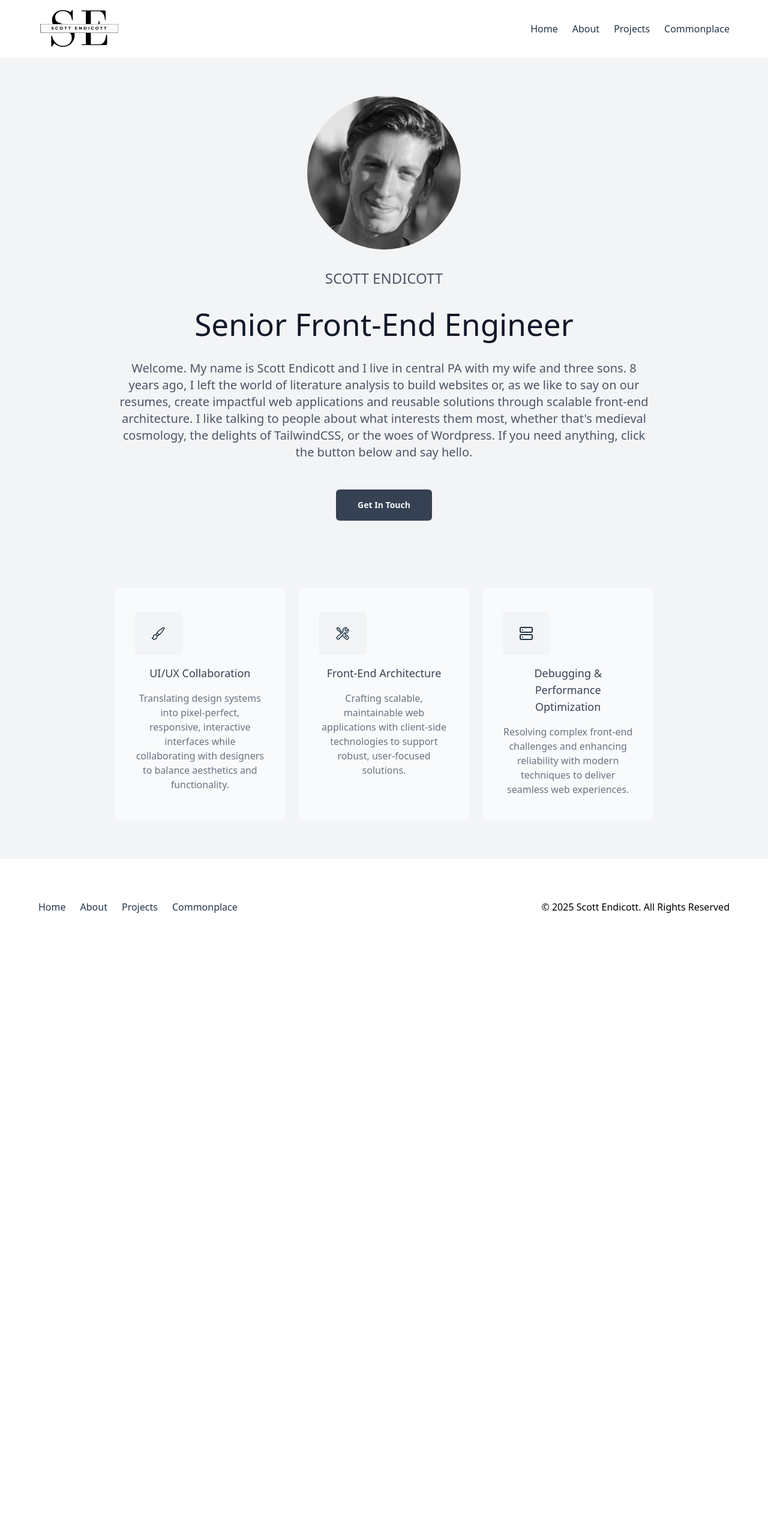
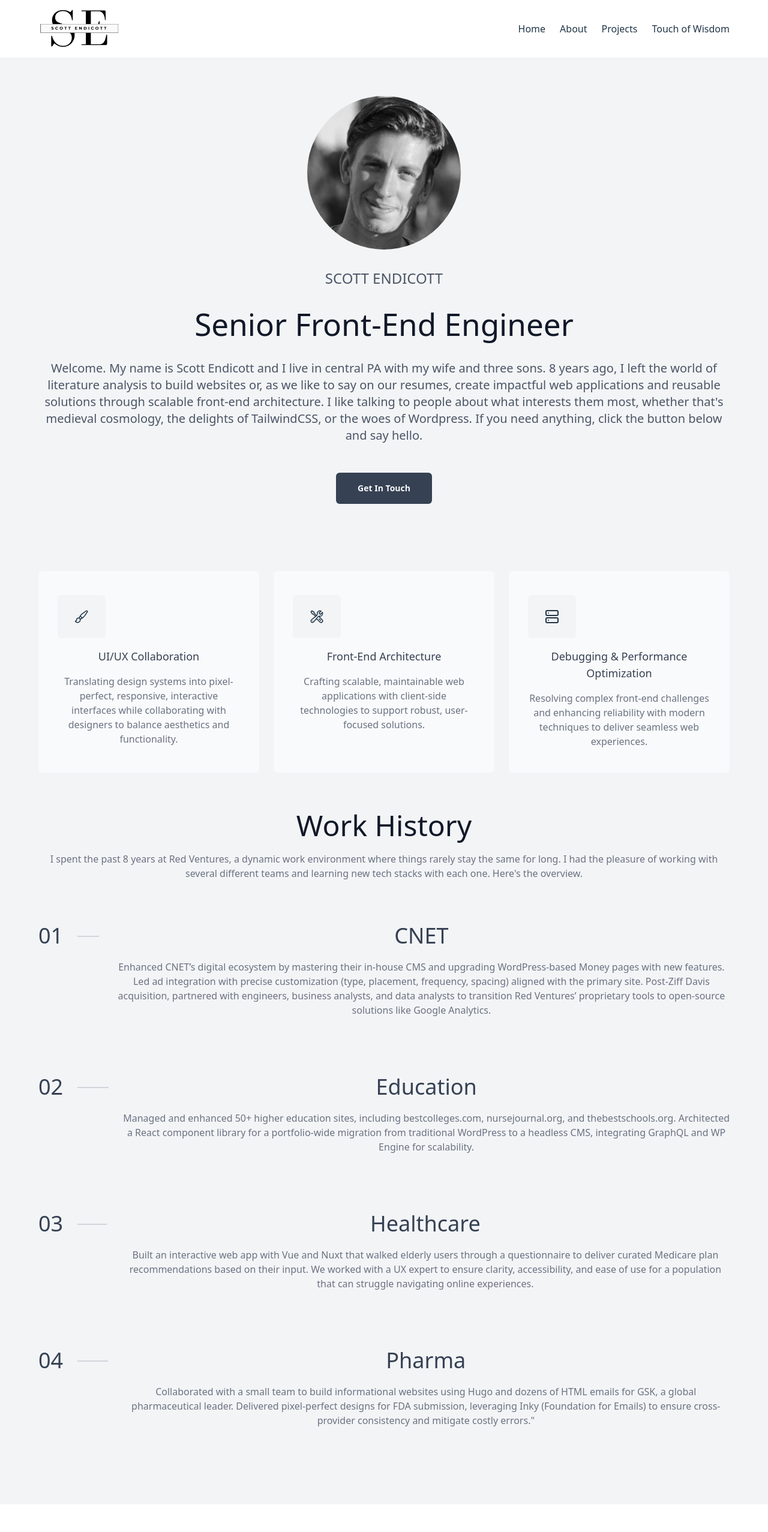
Before and after one commit to sendicott/personal-site, a React (Vite) app: page / in a window 1280 px wide. Shown: the top 2554 px of the page at 60% size. Before the commit the page ends 1592 px from the top, so only its background shows below. Built offline with nearby package versions, Linux system fonts and the light colour scheme.

Commit message:
home page update and minor fixes

```diff
--- a/src/App.jsx
+++ b/src/App.jsx
@@ -3,7 +3,7 @@ import Header from './components/Header';
 import Footer from './components/Footer';
 import Home from './pages/Home';
 import About from './pages/About';
-import Commonplace from './pages/Commonplace';
+import TouchOfWisdom from './pages/TouchOfWisdom';
 import Projects from './pages/Projects';
 import './App.css'
 
@@ -11,12 +11,12 @@ function App() {
   return (
     <>
       <Header />
-      <div className="mt-24 max-w-5xl mx-auto">
+      <div className="mt-24 max-w-7xl mx-auto">
         <Routes>
           <Route path="/" element={<Home />} />
           <Route path="/about" element={<About />} />
           <Route path="/projects" element={<Projects />} />
-          <Route path="/commonplace" element={<Commonplace />} />
+          <Route path="/touch-of-wisdom" element={<TouchOfWisdom />} />
         </Routes>
       </div>
       <Footer />
--- a/src/components/Footer.jsx
+++ b/src/components/Footer.jsx
@@ -1,10 +1,30 @@
-import Nav from './Nav';
+import logo from '../assets/endicott-logo.png';
+import { NavLink } from 'react-router-dom';
 
 function Footer() {
   return (
-    <div className="h-40 flex justify-between px-16 items-center w-full bg-white" >
-      <Nav />
-        <p className='text-black'>&copy; {(new Date().getFullYear())} Scott Endicott. All Rights Reserved</p>
+    <div className=" py-12 px-4 md:px-16 flex flex-col lg:flex-row justify-between items-center w-full bg-white lg:h-40">
+      <NavLink to="/">
+        <img className="h-18" src={logo} alt="Logo" />
+      </NavLink>
+      <div className="flex items-center justify-center">
+        <a href="https://www.facebook.com/sendicott1391" target="_blank" className="w-16 h-16 flex items-center justify-center rounded-full hover:bg-gray-200 transition ease-in-out duration-500" aria-label="Facebook">
+            <svg xmlns="http://www.w3.org/2000/svg" width="24" height="24" viewBox="0 0 24 24" fill="none" stroke="currentColor" strokeWidth="2" strokeLinecap="round" strokeLinejoin="round" className="feather feather-facebook text-gray-500 hover:text-gray-700 transition ease-in-out duration-500"><path d="M18 2h-3a5 5 0 0 0-5 5v3H7v4h3v8h4v-8h3l1-4h-4V7a1 1 0 0 1 1-1h3z"></path></svg>
+        </a>
+
+        <a href="mailto:sendicott1391@gmail.com" target="_blank" className="w-16 h-16 flex items-center justify-center rounded-full hover:bg-gray-200 transition ease-in-out duration-500" aria-label="Email">
+            <svg xmlns="http://www.w3.org/2000/svg" width="24" height="24" viewBox="0 0 24 24" fill="none" stroke="currentColor" strokeWidth="2" strokeLinecap="round" strokeLinejoin="round" className="feather feather-at-sign text-gray-500 hover:text-gray-700 transition ease-in-out duration-500"><circle cx="12" cy="12" r="4"></circle><path d="M16 8v5a3 3 0 0 0 6 0v-1a10 10 0 1 0-3.92 7.94"></path></svg>
+        </a>
+
+        <a href="https://www.linkedin.com/in/scottendicott/" target="_blank" className="w-16 h-16 flex items-center justify-center rounded-full hover:bg-gray-200 transition ease-in-out duration-500" aria-label="LinkedIn">
+          <svg xmlns="http://www.w3.org/2000/svg" width="24" height="24" viewBox="0 0 24 24" fill="none" stroke="currentColor" strokeWidth="2" strokeLinecap="round" strokeLinejoin="round" className="feather feather-linkedin text-gray-500 hover:text-gray-700 transition ease-in-out duration-500"><path d="M16 8a6 6 0 0 1 6 6v7h-4v-7a2 2 0 0 0-2-2 2 2 0 0 0-2 2v7h-4v-7a6 6 0 0 1 6-6z"></path><rect x="2" y="9" width="4" height="12"></rect><circle cx="4" cy="4" r="2"></circle></svg>
+        </a>
+
+        <a href="https://github.com/sendicott" target="_blank" className="w-16 h-16 flex items-center justify-center rounded-full hover:bg-gray-200 transition ease-in-out duration-500" aria-label="GitHub">
+          <svg xmlns="http://www.w3.org/2000/svg" width="24" height="24" viewBox="0 0 24 24" fill="none" stroke="currentColor" strokeWidth="2" strokeLinecap="round" strokeLinejoin="round"><path d="M9 19c-5 1.5-5-2.5-7-3m14 6v-3.87a3.37 3.37 0 0 0-.94-2.61c3.14-.35 6.44-1.54 6.44-7A5.44 5.44 0 0 0 20 4.77 5.07 5.07 0 0 0 19.91 1S18.73.65 16 2.48a13.38 13.38 0 0 0-7 0C6.27.65 5.09 1 5.09 1A5.07 5.07 0 0 0 5 4.77a5.44 5.44 0 0 0-1.5 3.78c0 5.42 3.3 6.61 6.44 7A3.37 3.37 0 0 0 9 18.13V22"/></svg>
+        </a>
+      </div>
+      <p className="text-gray text-xs">&copy; {(new Date().getFullYear())} Scott Endicott. All rights reserved.</p>
     </div>
   );
 }
--- a/src/components/Header.jsx
+++ b/src/components/Header.jsx
@@ -4,7 +4,7 @@ import { NavLink } from 'react-router-dom';
 
 function Header() {
   return (
-    <div className="absolute h-24 flex justify-between px-16 items-center w-full bg-white" >
+    <div className="absolute h-24 px-4 flex justify-between md:px-16 items-center w-full bg-white" >
       <div>
       <NavLink to="/">
         <img className="h-18" src={logo} alt="Logo" />
--- a/src/components/Nav.jsx
+++ b/src/components/Nav.jsx
@@ -1,21 +1,62 @@
 import { NavLink } from 'react-router-dom';
+import { useState } from 'react';
 
 function Nav() {
+  const [isOpen, setIsOpen] = useState(false);
+
   return (
-    <div className="block" >
-      <NavLink to="/" className="mr-6 hover:border-b-2 hover:border-orange-300 hover:text-gray-600">
+    <nav className="block">
+      {/* Hamburger Icon (visible on mobile) */}
+      <button
+        className="md:hidden text-gray-600 focus:outline-none"
+        onClick={() => setIsOpen(!isOpen)}
+      >
+        <svg className="w-6 h-6" fill="none" stroke="currentColor" viewBox="0 0 24 24">
+          <path
+            strokeLinecap="round"
+            strokeLinejoin="round"
+            strokeWidth="2"
+            d={isOpen ? 'M6 18L18 6M6 6l12 12' : 'M4 6h16M4 12h16M4 18h16'}
+          />
+        </svg>
+      </button>
+
+      {/* Navigation Links */}
+      <div
+        className={`${
+          isOpen ? 'block' : 'hidden'
+        } md:flex md:items-center md:space-x-6 absolute md:static top-24 left-0 w-full md:w-auto bg-white md:bg-transparent p-4 md:p-0 z-10 shadow-2xl`}
+      >
+        <NavLink
+          to="/"
+          className="block md:inline-block mr-6 hover:border-b-2 hover:border-orange-300 hover:text-gray-600"
+          onClick={() => setIsOpen(false)} // Close menu on click
+        >
           Home
         </NavLink>
-      <NavLink to="/about" className="mr-6 hover:border-b-2 hover:border-orange-300 hover:text-gray-600">
+        <NavLink
+          to="/about"
+          className="block md:inline-block mr-6 hover:border-b-2 hover:border-orange-300 hover:text-gray-600"
+          onClick={() => setIsOpen(false)}
+        >
           About
         </NavLink>
-      <NavLink to="/projects" className="mr-6 hover:border-b-2 hover:border-orange-300 hover:text-gray-600">
+        <NavLink
+          to="/projects"
+          className="block md:inline-block mr-6 hover:border-b-2 hover:border-orange-300 hover:text-gray-600"
+          onClick={() => setIsOpen(false)}
+        >
           Projects
         </NavLink>
-      <NavLink to="/commonplace" className="hover:border-b-2 hover:border-orange-300 hover:text-gray-600">
-        Commonplace
+        <NavLink
+          to="/touch-of-wisdom"
+          className="block md:inline-block hover:border-b-2 hover:border-orange-300 hover:text-gray-600"
+          onClick={() => setIsOpen(false)}
+        >
+          Touch of Wisdom
         </NavLink>
       </div>
+    </nav>
   );
 }
 
--- a/src/pages/Home.jsx
+++ b/src/pages/Home.jsx
@@ -8,37 +8,80 @@ function Home() {
       <h1 className="font-normal text-gray-900 text-4xl md:text-7xl leading-none mt-8">Senior Front-End Engineer</h1>
       <p className='font-normal text-gray-600 text-md md:text-xl mt-8'>Welcome. My name is Scott Endicott and I live in central PA with my wife and three sons. 8 years ago, I left the world of literature analysis to build websites or, as we like to say on our resumes, create impactful web applications and reusable solutions through scalable front-end architecture. I like talking to people about what interests them most, whether that's medieval cosmology, the delights of TailwindCSS, or the woes of Wordpress. If you need anything, click the button below and say hello.</p>
       <a href="mailto:sendicott1391@gmail.com" className='inline-block mt-12 px-7 py-3 md:px-9 md:py-4 font-medium md:font-semibold bg-gray-700 text-gray-50 text-sm rounded-md hover:bg-gray-50 hover:text-gray-700 transition ease-linear duration-500'>Get In Touch</a>
-      <div class="mt-28 grid grid-cols-1 md:grid-cols-2 lg:grid-cols-3 gap-6">
-        <article class="bg-gray-50 px-8 py-10 rounded-md">
-          <div class="w-20 py-6 flex justify-center bg-gray-100 rounded-md mb-4">
-            <svg xmlns="http://www.w3.org/2000/svg" fill="none" viewBox="0 0 24 24" stroke-width="1.5" stroke="currentColor" class="size-6">
-              <path stroke-linecap="round" stroke-linejoin="round" d="M9.53 16.122a3 3 0 0 0-5.78 1.128 2.25 2.25 0 0 1-2.4 2.245 4.5 4.5 0 0 0 8.4-2.245c0-.399-.078-.78-.22-1.128Zm0 0a15.998 15.998 0 0 0 3.388-1.62m-5.043-.025a15.994 15.994 0 0 1 1.622-3.395m3.42 3.42a15.995 15.995 0 0 0 4.764-4.648l3.876-5.814a1.151 1.151 0 0 0-1.597-1.597L14.146 6.32a15.996 15.996 0 0 0-4.649 4.763m3.42 3.42a6.776 6.776 0 0 0-3.42-3.42" />
+      <section className="mt-28 grid grid-cols-1 md:grid-cols-2 lg:grid-cols-3 gap-6">
+        <article className="bg-gray-50 px-8 py-10 rounded-md">
+          <div className="w-20 py-6 flex justify-center bg-gray-100 rounded-md mb-4">
+            <svg xmlns="http://www.w3.org/2000/svg" fill="none" viewBox="0 0 24 24" strokeWidth="1.5" stroke="currentColor" className="size-6">
+              <path strokeLinecap="round" strokeLinejoin="round" d="M9.53 16.122a3 3 0 0 0-5.78 1.128 2.25 2.25 0 0 1-2.4 2.245 4.5 4.5 0 0 0 8.4-2.245c0-.399-.078-.78-.22-1.128Zm0 0a15.998 15.998 0 0 0 3.388-1.62m-5.043-.025a15.994 15.994 0 0 1 1.622-3.395m3.42 3.42a15.995 15.995 0 0 0 4.764-4.648l3.876-5.814a1.151 1.151 0 0 0-1.597-1.597L14.146 6.32a15.996 15.996 0 0 0-4.649 4.763m3.42 3.42a6.776 6.776 0 0 0-3.42-3.42" />
             </svg>
           </div>
-          <h4 class="font-medium text-gray-700 text-lg mb-4">UI/UX Collaboration</h4>
-          <p class="font-normal text-gray-500 text-md">Translating design systems into pixel-perfect, responsive, interactive interfaces while collaborating with designers to balance aesthetics and functionality.</p>
+          <h4 className="font-medium text-gray-700 text-lg mb-4">UI/UX Collaboration</h4>
+          <p className="font-normal text-gray-500 text-md">Translating design systems into pixel-perfect, responsive, interactive interfaces while collaborating with designers to balance aesthetics and functionality.</p>
         </article>
 
-          <article class="bg-gray-50 px-8 py-10 rounded-md">
-            <div class="w-20 py-6 flex justify-center bg-gray-100 rounded-md mb-4">
-            <svg xmlns="http://www.w3.org/2000/svg" fill="none" viewBox="0 0 24 24" strokeWidth="1.5" stroke="currentColor" class="size-6">
+        <article className="bg-gray-50 px-8 py-10 rounded-md">
+          <div className="w-20 py-6 flex justify-center bg-gray-100 rounded-md mb-4">
+          <svg xmlns="http://www.w3.org/2000/svg" fill="none" viewBox="0 0 24 24" strokeWidth="1.5" stroke="currentColor" className="size-6">
             <path strokeLinecap="round" strokeLinejoin="round" d="M11.42 15.17 17.25 21A2.652 2.652 0 0 0 21 17.25l-5.877-5.877M11.42 15.17l2.496-3.03c.317-.384.74-.626 1.208-.766M11.42 15.17l-4.655 5.653a2.548 2.548 0 1 1-3.586-3.586l6.837-5.63m5.108-.233c.55-.164 1.163-.188 1.743-.14a4.5 4.5 0 0 0 4.486-6.336l-3.276 3.277a3.004 3.004 0 0 1-2.25-2.25l3.276-3.276a4.5 4.5 0 0 0-6.336 4.486c.091 1.076-.071 2.264-.904 2.95l-.102.085m-1.745 1.437L5.909 7.5H4.5L2.25 3.75l1.5-1.5L7.5 4.5v1.409l4.26 4.26m-1.745 1.437 1.745-1.437m6.615 8.206L15.75 15.75M4.867 19.125h.008v.008h-.008v-.008Z" />
           </svg>
           </div>
-            <h4 class="font-medium text-gray-700 text-lg mb-4">Front-End Architecture</h4>
-            <p class="font-normal text-gray-500 text-md">Crafting scalable, maintainable web applications with client-side technologies to support robust, user-focused solutions.</p>
+          <h4 className="font-medium text-gray-700 text-lg mb-4">Front-End Architecture</h4>
+          <p className="font-normal text-gray-500 text-md">Crafting scalable, maintainable web applications with client-side technologies to support robust, user-focused solutions.</p>
         </article>
 
-          <article class="bg-gray-50 px-8 py-10 rounded-md">
-            <div class="w-20 py-6 flex justify-center bg-gray-100 rounded-md mb-4">
-              <svg xmlns="http://www.w3.org/2000/svg" width="24" height="24" viewBox="0 0 24 24" fill="none" stroke="currentColor" strokeWidth="2" strokeLinecap="round" strokeLinejoin="round" class="feather feather-server"><rect x="2" y="2" width="20" height="8" rx="2" ry="2"></rect><rect x="2" y="14" width="20" height="8" rx="2" ry="2"></rect><line x1="6" y1="6" x2="6.01" y2="6"></line><line x1="6" y1="18" x2="6.01" y2="18"></line></svg>
+        <article className="bg-gray-50 px-8 py-10 rounded-md">
+          <div className="w-20 py-6 flex justify-center bg-gray-100 rounded-md mb-4">
+            <svg xmlns="http://www.w3.org/2000/svg" width="24" height="24" viewBox="0 0 24 24" fill="none" stroke="currentColor" strokeWidth="2" strokeLinecap="round" strokeLinejoin="round" className="feather feather-server"><rect x="2" y="2" width="20" height="8" rx="2" ry="2"></rect><rect x="2" y="14" width="20" height="8" rx="2" ry="2"></rect><line x1="6" y1="6" x2="6.01" y2="6"></line><line x1="6" y1="18" x2="6.01" y2="18"></line></svg>
           </div>
+          <h4 className="font-medium text-gray-700 text-lg mb-4">Debugging & Performance Optimization</h4>
+          <p className="font-normal text-gray-500 text-md">Resolving complex front-end challenges and enhancing reliability with modern techniques to deliver seamless web experiences.</p>
+        </article>
+      </section>
 
-            <h4 class="font-medium text-gray-700 text-lg mb-4">Debugging & Performance Optimization</h4>
-
-            <p class="font-normal text-gray-500 text-md">Resolving complex front-end challenges and enhancing reliability with modern techniques to deliver seamless web experiences.</p>
+      <section className="py-10 md:py-16" id="portfolio">
+        <div className="container max-w-screen-xl mx-auto">
+          <div className="mb-18">
+            <h2 className="text-gray-900 text-4xl md:text-5xl mb-5">Work History</h2>
+            <p className="font-normal text-gray-500 text-xs md:text-base">I spent the past 8 years at Red Ventures, a dynamic work environment where things rarely stay the same for long. I had the pleasure of working with several different teams and learning new tech stacks with each one. Here's the overview.</p>
+          </div>
+          <div className="flex flex-col lg:flex-row justify-between">
+            <div className="space-y-24">
+              <article className="flex space-x-6">
+                <h3 className="font-normal text-gray-700 text-3xl md:text-4xl">01</h3>
+                <span className="w-28 h-0.5 bg-gray-300 mt-5"></span>
+                <div>
+                  <h3 className="font-normal text-gray-700 text-3xl md:text-4xl mb-5">CNET</h3>
+                  <p className="font-normal text-gray-500 text-sm md:text-base">Enhanced CNET’s digital ecosystem by mastering their in-house CMS and upgrading WordPress-based Money pages with new features. Led ad integration with precise customization (type, placement, frequency, spacing) aligned with the primary site. Post-Ziff Davis acquisition, partnered with engineers, business analysts, and data analysts to transition Red Ventures’ proprietary tools to open-source solutions like Google Analytics.</p>
+                </div>
+              </article>
+              <article className="flex space-x-6">
+                <h3 className="font-normal text-gray-700 text-3xl md:text-4xl">02</h3>
+                <span className="w-28 h-0.5 bg-gray-300 mt-5"></span>
+                <div>
+                  <h3 className="font-normal text-gray-700 text-3xl md:text-4xl mb-5">Education</h3>
+                  <p className="font-normal text-gray-500 text-sm md:text-base">Managed and enhanced 50+ higher education sites, including bestcolleges.com, nursejournal.org, and thebestschools.org. Architected a React component library for a portfolio-wide migration from traditional WordPress to a headless CMS, integrating GraphQL and WP Engine for scalability.</p>
+                </div>
+              </article>
+              <article className="flex space-x-6">
+                <h3 className="font-normal text-gray-700 text-3xl md:text-4xl">03</h3>
+                <span className="w-28 h-0.5 bg-gray-300 mt-5"></span>
+                <div>
+                  <h3 className="font-normal text-gray-700 text-3xl md:text-4xl mb-5">Healthcare</h3>
+                  <p className="font-normal text-gray-500 text-sm md:text-base">Built an interactive web app with Vue and Nuxt that walked elderly users through a questionnaire to deliver curated Medicare plan recommendations based on their input. We worked with a UX expert to ensure clarity, accessibility, and ease of use for a population that can struggle navigating online experiences.</p>
+                </div>
+              </article>
+              <article className="flex space-x-6">
+                <h3 className="font-normal text-gray-700 text-3xl md:text-4xl">04</h3>
+                <span className="w-28 h-0.5 bg-gray-300 mt-5"></span>
+                <div>
+                  <h3 className="font-normal text-gray-700 text-3xl md:text-4xl mb-5">Pharma</h3>
+                  <p className="font-normal text-gray-500 text-sm md:text-base">Collaborated with a small team to build informational websites using Hugo and dozens of HTML emails for GSK, a global pharmaceutical leader. Delivered pixel-perfect designs for FDA submission, leveraging Inky (Foundation for Emails) to ensure cross-provider consistency and mitigate costly errors."</p>
+                </div>
               </article>
             </div>
+          </div>
+        </div>
+      </section>
     </div>
   );
 }
--- a/src/pages/Commonplace.jsx
+++ b/src/pages/TouchOfWisdom.jsx
@@ -1,6 +1,6 @@
 import { useState, useEffect } from 'react';
 
-function Commonplace() {
+function TouchOfWisdom() {
   const [quotes, setQuotes] = useState([]);
   const API_URL = 'https://touch-of-wisdom-api.onrender.com';
 
@@ -19,13 +19,13 @@ function Commonplace() {
   });
 
   return (
-    <div className="py-8">
-      <h1 clasName="mb-6 text-center">
-        Commonplace Book
+    <div className="p-8 md:p-16">
+      <h1 className="mb-16 text-center">
+        Touch of Wisdom
       </h1>
       <div className="flex flex-col">
         {quotes.map((quote, index) => (
-          <div key={index}>
+          <div key={index} className="mb-8">
             <p className="italic mb-2">
               “{quote.text}”
             </p>
@@ -43,4 +43,4 @@ function Commonplace() {
   );
 }
 
-export default Commonplace;
+export default TouchOfWisdom;
```
Lines whose indentation alone changed are shown as unchanged.
